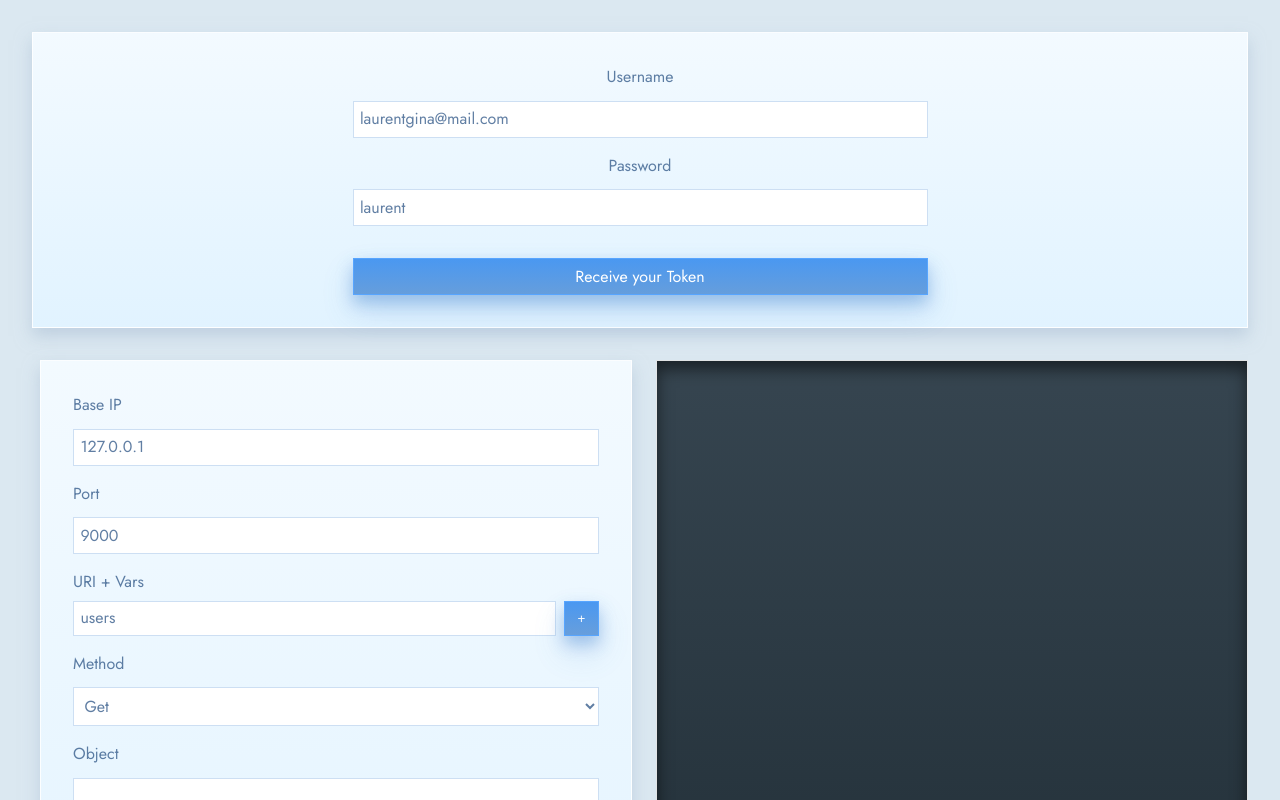
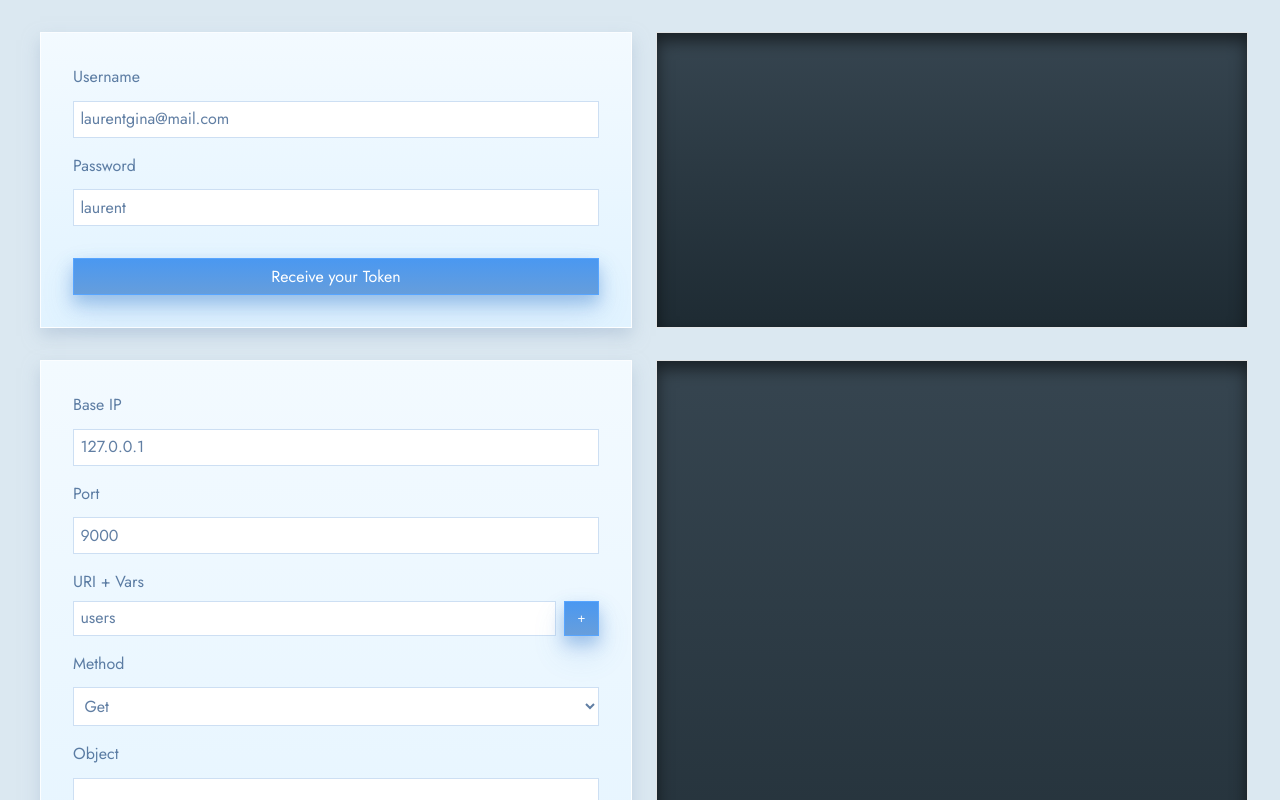
Before and after one commit to ask0ldd/APIRequestMaker, a React (Vite) app: page / in a window 1280 px wide. Shown: the top 800 px of the page. Built offline with nearby package versions, Linux system fonts and the light colour scheme; a web font is replaced by a local one.

Commit message:
token result container

```diff
--- a/src/components/Login.tsx
+++ b/src/components/Login.tsx
@@ -58,6 +58,7 @@ function Login(){
     }
 
     return(
+        <section className="loginSection">
             <form className="loginContainer" onSubmit={handleSubmit}>
             <label htmlFor='username'>Username</label>
             <input name="username" onChange={handleChange} type="text" value={credentials[0]}/>
@@ -65,6 +66,10 @@ function Login(){
             <input name="password" onChange={handleChange} type="text" value={credentials[1]}/>
             <input type="submit" value="Receive your Token"/>
             </form>
+            <div className='tokenValue'>
+
+            </div>
+        </section>
     )
 }
 
--- a/src/style/Login.css
+++ b/src/style/Login.css
@@ -1,5 +1,11 @@
+.loginSection {
+  display: flex;
+  column-gap: 1rem;
+}
+
 .loginContainer {
-  width: 100%;
+  width: calc(50% - 1rem);
+  min-width: calc(50% - 1rem);
   display: flex;
   flex-direction: column;
   padding: 2rem;
@@ -11,11 +17,26 @@
   border: 1px solid #ffffffdd;
   box-shadow: 0 8px 16px #a5bad188;
   max-width: none;
-  align-items: center;
 }
 
 .loginContainer input {
-  max-width: 50%;
-  width: 50%;
+  max-width: 100%;
+  width: 100%;
   flex-shrink: 0;
 }
+
+.tokenValue {
+  flex-shrink: 1;
+  padding: 2rem;
+  background: linear-gradient(
+    to bottom,
+    var(--resultboard-bg-stop1) 0%,
+    var(--resultboard-bg-stop2) 100%
+  );
+  border: 1px solid #ffffffdd;
+  width: calc(50% - 1rem);
+  min-width: calc(50% - 1rem);
+  overflow-wrap: break-word;
+  color: #ffffffcc;
+  box-shadow: inset 0px 8px 16px #00000088;
+}
```
Lines whose indentation alone changed are shown as unchanged.
